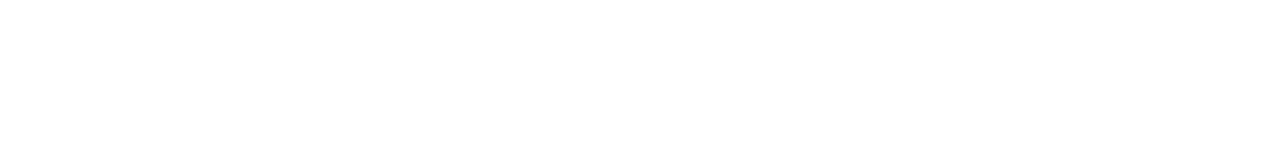
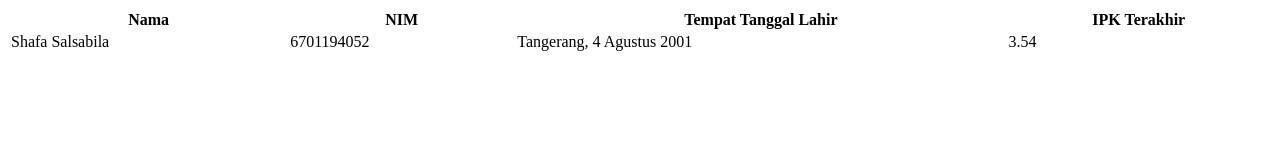
Before and after one commit to shafasalsabilaa/6701194052-assessment1pwb, a plain HTML site: page index.html in a window 1280 px wide. Drawn offline with Linux system fonts and the light colour scheme.

Commit message:
v1.1-6701194052

```diff
--- a/index.html
+++ b/index.html
@@ -5,6 +5,19 @@
     <title>Title</title>
 </head>
 <body>
-
+<table style="width:100%">
+    <tr>
+        <th>Nama</th>
+        <th>NIM</th>
+        <th>Tempat Tanggal Lahir</th>
+        <th>IPK Terakhir</th>
+    </tr>
+    <tr>
+        <td>Shafa Salsabila</td>
+        <td>6701194052</td>
+        <td>Tangerang, 4 Agustus 2001</td>
+        <td>3.54</td>
+    </tr>
+</table>
 </body>
 </html>
```
